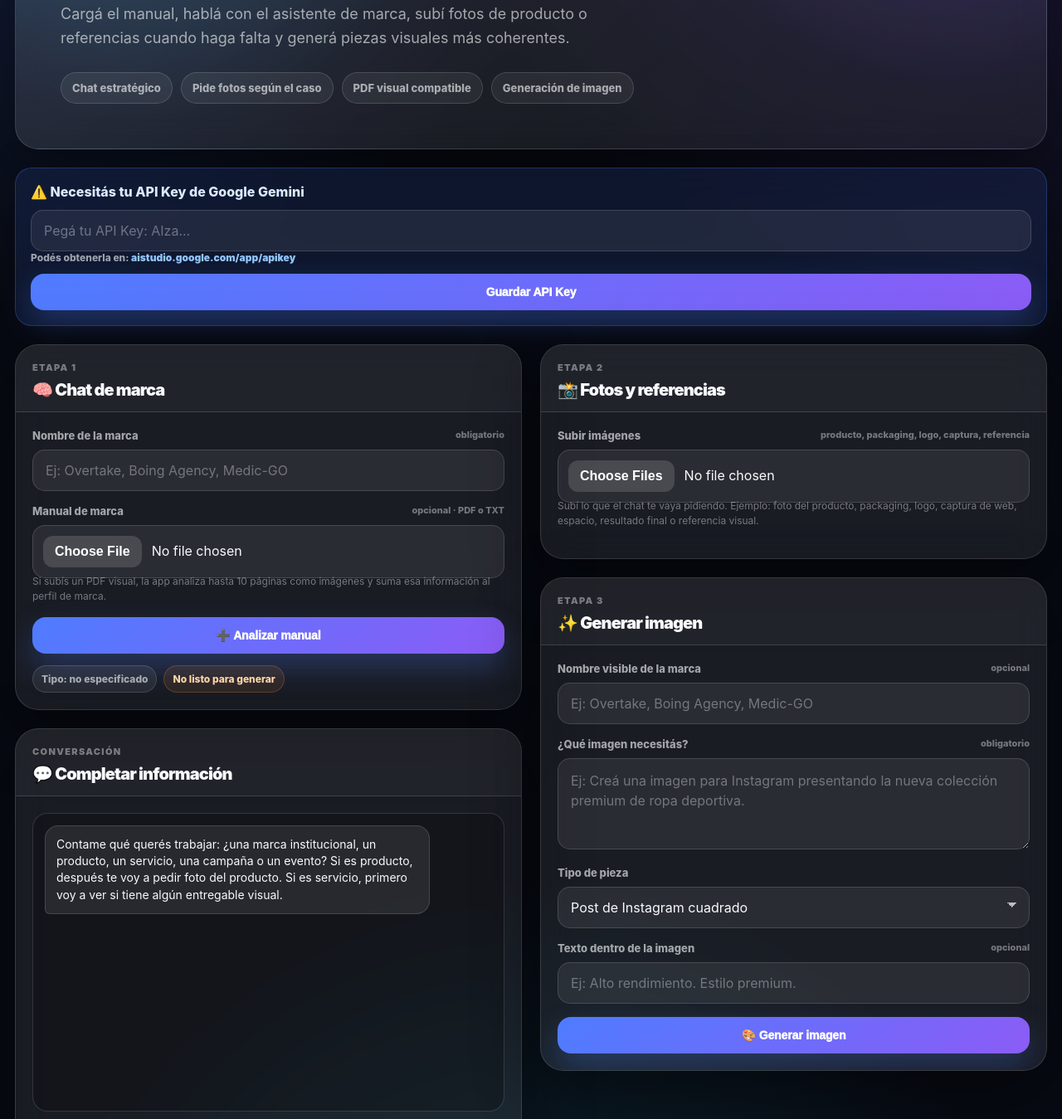
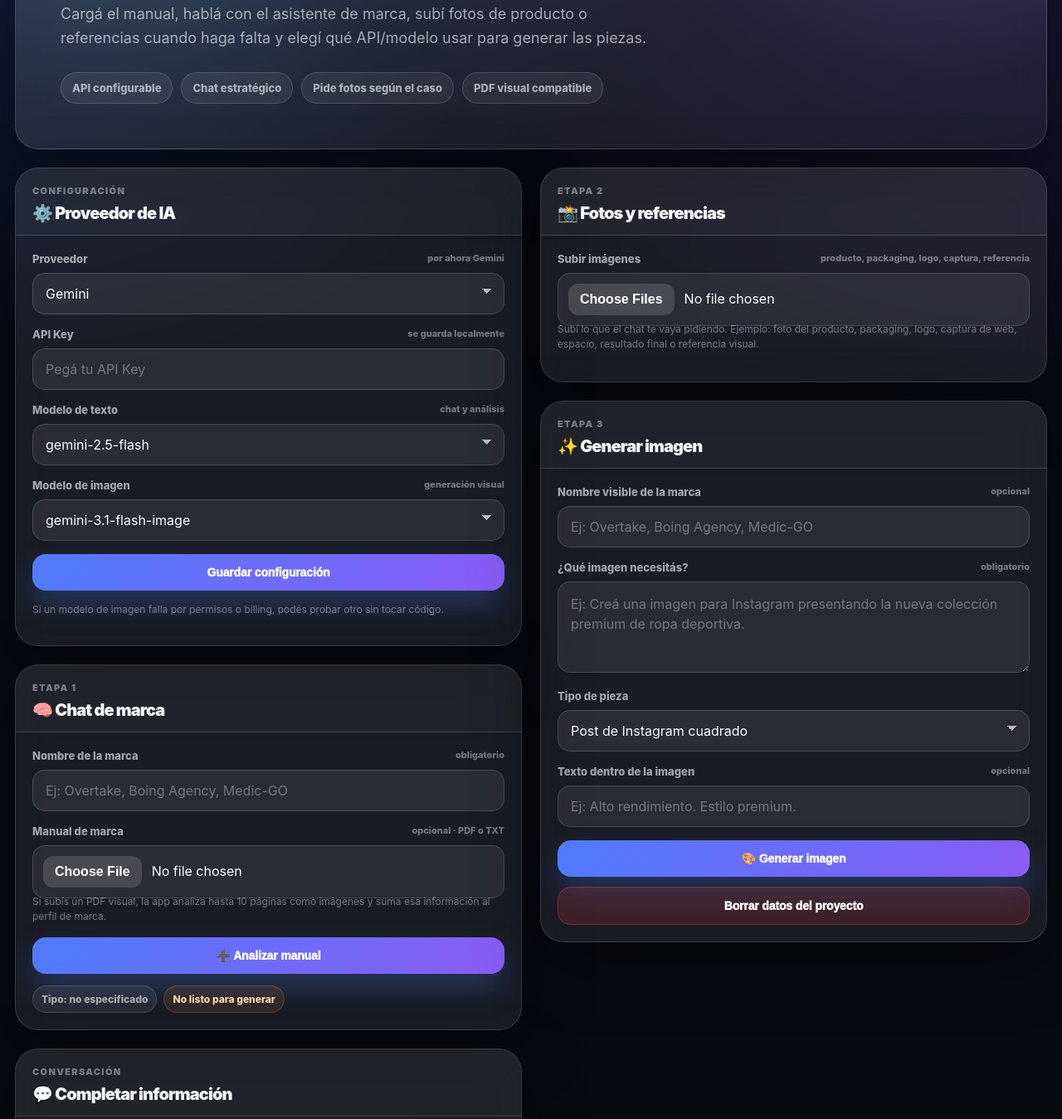
Before and after one commit to lgonzalezrojas52-bit/brand-generator, a website: page index.html in a window 1280 px wide. Shown: the part 440-1789 px from the top of the page at 83% size. Drawn offline with Linux system fonts and the light colour scheme.

Commit message:
Update index.html

```diff
--- a/index.html
+++ b/index.html
@@ -12,7 +12,6 @@
     :root {
       --bg: #070a12;
       --card: rgba(255, 255, 255, 0.075);
-      --card-2: rgba(255, 255, 255, 0.11);
       --line: rgba(255, 255, 255, 0.14);
       --line-2: rgba(255, 255, 255, 0.24);
       --text: #f8fafc;
@@ -26,7 +25,6 @@
       --red: #ef4444;
       --radius-xl: 28px;
       --radius-lg: 20px;
-      --radius-md: 14px;
       --shadow: 0 24px 80px rgba(0, 0, 0, 0.42);
       --blur: blur(22px);
     }
@@ -105,6 +103,7 @@
       place-items: center;
       box-shadow: 0 10px 30px rgba(79, 124, 255, 0.32);
       flex: 0 0 auto;
+      font-weight: 900;
     }
 
     .brand-title {
@@ -206,29 +205,6 @@
       font-weight: 800;
     }
 
-    .setup-box {
-      display: none;
-      margin-bottom: 22px;
-      padding: 18px;
-      border-radius: var(--radius-lg);
-      background: rgba(79, 124, 255, 0.12);
-      border: 1px solid rgba(79, 124, 255, 0.28);
-      backdrop-filter: var(--blur);
-      box-shadow: 0 20px 60px rgba(0,0,0,0.24);
-    }
-
-    .setup-box p {
-      color: #dbeafe;
-      font-weight: 800;
-      margin-bottom: 12px;
-    }
-
-    .setup-box a {
-      color: #93c5fd;
-      text-decoration: none;
-      font-weight: 900;
-    }
-
     .layout {
       display: grid;
       grid-template-columns: 1fr 1fr;
@@ -409,9 +385,10 @@
       box-shadow: none;
     }
 
-    .btn-secondary:hover {
-      background: rgba(255,255,255,0.12);
-      box-shadow: 0 16px 36px rgba(0,0,0,0.22);
+    .btn-danger {
+      background: rgba(239, 68, 68, 0.16);
+      border: 1px solid rgba(239, 68, 68, 0.35);
+      box-shadow: none;
     }
 
     .status {
@@ -698,7 +675,7 @@
 
       <div class="pill-status">
         <span>●</span>
-        Gemini conectado
+        IA configurable
       </div>
     </nav>
 
@@ -709,32 +686,68 @@
       </h1>
       <p>
         Cargá el manual, hablá con el asistente de marca, subí fotos de producto o referencias cuando haga falta
-        y generá piezas visuales más coherentes.
+        y elegí qué API/modelo usar para generar las piezas.
       </p>
 
       <div class="hero-tags">
+        <div class="hero-tag">API configurable</div>
         <div class="hero-tag">Chat estratégico</div>
         <div class="hero-tag">Pide fotos según el caso</div>
         <div class="hero-tag">PDF visual compatible</div>
-        <div class="hero-tag">Generación de imagen</div>
       </div>
     </section>
 
-    <section id="setupBox" class="setup-box">
-      <p>⚠️ Necesitás tu API Key de Google Gemini</p>
-      <input type="password" id="apiKey" placeholder="Pegá tu API Key: AIza..." />
-      <p style="font-size: 12px; color: rgba(248,250,252,0.62); margin-bottom: 12px;">
-        Podés obtenerla en:
-        <a href="https://aistudio.google.com/app/apikey" target="_blank">
-          aistudio.google.com/app/apikey
-        </a>
-      </p>
-      <button onclick="saveApiKey()">Guardar API Key</button>
-    </section>
-
     <section class="layout">
 
       <div>
+        <div class="panel">
+          <div class="panel-head">
+            <div class="eyebrow">Configuración</div>
+            <div class="panel-title">⚙️ Proveedor de IA</div>
+          </div>
+
+          <div class="panel-body">
+            <div class="field">
+              <label>Proveedor <small>por ahora Gemini</small></label>
+              <select id="aiProvider">
+                <option value="gemini">Gemini</option>
+              </select>
+            </div>
+
+            <div class="field">
+              <label>API Key <small>se guarda localmente</small></label>
+              <input type="password" id="aiApiKey" placeholder="Pegá tu API Key" />
+            </div>
+
+            <div class="field">
+              <label>Modelo de texto <small>chat y análisis</small></label>
+              <select id="textModel">
+                <option value="gemini-2.5-flash">gemini-2.5-flash</option>
+                <option value="gemini-2.5-pro">gemini-2.5-pro</option>
+                <option value="gemini-2.0-flash">gemini-2.0-flash</option>
+                <option value="gemini-flash-latest">gemini-flash-latest</option>
+                <option value="gemini-pro-latest">gemini-pro-latest</option>
+              </select>
+            </div>
+
+            <div class="field">
+              <label>Modelo de imagen <small>generación visual</small></label>
+              <select id="imageModel">
+                <option value="gemini-3.1-flash-image">gemini-3.1-flash-image</option>
+                <option value="gemini-3-pro-image">gemini-3-pro-image</option>
+                <option value="gemini-3-pro-image-preview">gemini-3-pro-image-preview</option>
+                <option value="gemini-2.5-flash-image">gemini-2.5-flash-image</option>
+              </select>
+            </div>
+
+            <button onclick="saveAIConfig()">Guardar configuración</button>
+
+            <div class="hint" style="margin-top: 14px;">
+              Si un modelo de imagen falla por permisos o billing, podés probar otro sin tocar código.
+            </div>
+          </div>
+        </div>
+
         <div class="panel">
           <div class="panel-head">
             <div class="eyebrow">Etapa 1</div>
@@ -868,6 +881,10 @@
             </div>
 
             <button id="generateBtn" onclick="generateContent()">🎨 Generar imagen</button>
+
+            <button class="btn-danger" style="margin-top: 12px;" onclick="clearProjectData()">
+              Borrar datos del proyecto
+            </button>
           </div>
         </div>
       </div>
@@ -894,7 +911,7 @@
     </section>
 
     <div class="footer-note">
-      Los datos se guardan localmente en tu navegador. Para uso profesional, después conviene sumar base de datos y API Key protegida.
+      La API Key, el perfil de marca y las imágenes se guardan localmente en tu navegador.
     </div>
 
   </main>
@@ -919,26 +936,47 @@
     const MAX_REFERENCE_IMAGES_TO_SEND = 6;
 
     document.addEventListener("DOMContentLoaded", () => {
-      const apiKey = localStorage.getItem("geminiApiKey");
-
-      if (!apiKey) {
-        document.getElementById("setupBox").style.display = "block";
-      }
-
+      loadAIConfigIntoForm();
       renderAll();
     });
 
-    function saveApiKey() {
-      const apiKey = document.getElementById("apiKey").value.trim();
-
-      if (!apiKey) {
-        alert("Pegá tu API Key primero");
+    function getAIConfig() {
+      const saved = JSON.parse(localStorage.getItem("aiConfig") || "{}");
+
+      return {
+        provider: saved.provider || "gemini",
+        apiKey: saved.apiKey || localStorage.getItem("geminiApiKey") || "",
+        textModel: saved.textModel || "gemini-2.5-flash",
+        imageModel: saved.imageModel || "gemini-3.1-flash-image"
+      };
+    }
+
+    function loadAIConfigIntoForm() {
+      const config = getAIConfig();
+
+      document.getElementById("aiProvider").value = config.provider;
+      document.getElementById("aiApiKey").value = config.apiKey;
+      document.getElementById("textModel").value = config.textModel;
+      document.getElementById("imageModel").value = config.imageModel;
+    }
+
+    function saveAIConfig() {
+      const config = {
+        provider: document.getElementById("aiProvider").value,
+        apiKey: document.getElementById("aiApiKey").value.trim(),
+        textModel: document.getElementById("textModel").value,
+        imageModel: document.getElementById("imageModel").value
+      };
+
+      if (!config.apiKey) {
+        alert("Pegá una API Key primero");
         return;
       }
 
-      localStorage.setItem("geminiApiKey", apiKey);
-      document.getElementById("setupBox").style.display = "none";
-      alert("✅ API Key guardada");
+      localStorage.setItem("aiConfig", JSON.stringify(config));
+      localStorage.setItem("geminiApiKey", config.apiKey);
+
+      alert("✅ Configuración guardada");
     }
 
     function getBrandName() {
@@ -1077,7 +1115,7 @@
     async function uploadManual() {
       const brandName = getBrandName();
       const file = document.getElementById("brandFile").files[0];
-      const apiKey = localStorage.getItem("geminiApiKey");
+      const aiConfig = getAIConfig();
       const uploadBtn = document.getElementById("uploadBtn");
 
       if (!brandName) {
@@ -1090,9 +1128,8 @@
         return;
       }
 
-      if (!apiKey) {
-        alert("Configurá tu API Key primero");
-        document.getElementById("setupBox").style.display = "block";
+      if (!aiConfig.apiKey) {
+        alert("Guardá una API Key en la configuración primero");
         return;
       }
 
@@ -1125,7 +1162,7 @@
 
         if (isPdf) {
           const analyzed = await analyzePDFBrand({
-            apiKey,
+            aiConfig,
             brandName,
             file
           });
@@ -1143,6 +1180,7 @@ ${manualProfile}
         localStorage.setItem("brandProfile", currentProfile);
 
         const assistantMessage = "Perfecto, ya analicé el manual y sumé esa información al perfil de marca. Ahora contame qué querés generar: ¿producto, servicio, campaña, evento o marca institucional?";
+
         chatMessages.push({
           role: "assistant",
           content: assistantMessage
@@ -1208,10 +1246,10 @@ ${manualProfile}
       };
     }
 
-    async function analyzePDFBrand({ apiKey, brandName, file }) {
+    async function analyzePDFBrand({ aiConfig, brandName, file }) {
       const pdfData = await convertPDFToImages(file);
 
-      setStatus("Analizando visualmente el manual con Gemini...");
+      setStatus("Analizando visualmente el manual con IA...");
 
       const response = await fetch("/api/analyze-brand", {
         method: "POST",
@@ -1219,7 +1257,7 @@ ${manualProfile}
           "Content-Type": "application/json"
         },
         body: JSON.stringify({
-          apiKey,
+          aiConfig,
           brandName,
           pages: pdfData.pages
         })
@@ -1246,7 +1284,7 @@ ${manualProfile}
 
     async function sendBrandChat() {
       const brandName = getBrandName();
-      const apiKey = localStorage.getItem("geminiApiKey");
+      const aiConfig = getAIConfig();
       const input = document.getElementById("chatInput");
       const chatBtn = document.getElementById("chatBtn");
       const message = input.value.trim();
@@ -1256,9 +1294,8 @@ ${manualProfile}
         return;
       }
 
-      if (!apiKey) {
-        alert("Configurá tu API Key primero");
-        document.getElementById("setupBox").style.display = "block";
+      if (!aiConfig.apiKey) {
+        alert("Guardá una API Key en la configuración primero");
         return;
       }
 
@@ -1287,7 +1324,7 @@ ${manualProfile}
             "Content-Type": "application/json"
           },
           body: JSON.stringify({
-            apiKey,
+            aiConfig,
             brandName,
             currentProfile,
             messages: chatMessages
@@ -1414,7 +1451,7 @@ ${manualProfile}
 
     async function generateContent() {
       const brandName = getBrandName();
-      const apiKey = localStorage.getItem("geminiApiKey");
+      const aiConfig = getAIConfig();
       const userPrompt = document.getElementById("prompt").value.trim();
       const contentType = document.getElementById("contentType").value;
       const imageText = document.getElementById("imageText").value.trim();
@@ -1426,9 +1463,8 @@ ${manualProfile}
         return;
       }
 
-      if (!apiKey) {
-        alert("Configurá tu API Key primero");
-        document.getElementById("setupBox").style.display = "block";
+      if (!aiConfig.apiKey) {
+        alert("Guardá una API Key en la configuración primero");
         return;
       }
 
@@ -1509,7 +1545,7 @@ Formato:
           },
           body: JSON.stringify({
             prompt: systemPrompt,
-            apiKey,
+            aiConfig,
             referenceImages
           })
         });
@@ -1518,7 +1554,7 @@ Formato:
 
         if (data.error) {
           console.log("Error generación:", data);
-          throw new Error(data.error);
+          throw new Error(`${data.error}${data.model ? " | Modelo: " + data.model : ""}`);
         }
 
         if (!data.image) {
@@ -1588,6 +1624,35 @@ Formato:
       element.click();
       document.body.removeChild(element);
     }
+
+    function clearProjectData() {
+      if (!confirm("¿Borrar perfil, chat e imágenes cargadas de este navegador?")) return;
+
+      localStorage.removeItem("brandProfile");
+      localStorage.removeItem("brandChatMessages");
+      localStorage.removeItem("visualAssets");
+      localStorage.removeItem("detectedType");
+      localStorage.removeItem("readyToGenerate");
+      localStorage.removeItem("assetRequests");
+      localStorage.removeItem("brandName");
+
+      currentProfile = "";
+      chatMessages = [];
+      visualAssets = [];
+      detectedType = "no especificado";
+      readyToGenerate = false;
+      assetRequests = [];
+
+      document.getElementById("brandName").value = "";
+      document.getElementById("visibleBrandName").value = "";
+      document.getElementById("prompt").value = "";
+      document.getElementById("imageText").value = "";
+      document.getElementById("resultDiv").style.display = "none";
+
+      renderAll();
+
+      alert("✅ Datos del proyecto borrados");
+    }
   </script>
 </body>
 </html>
```
